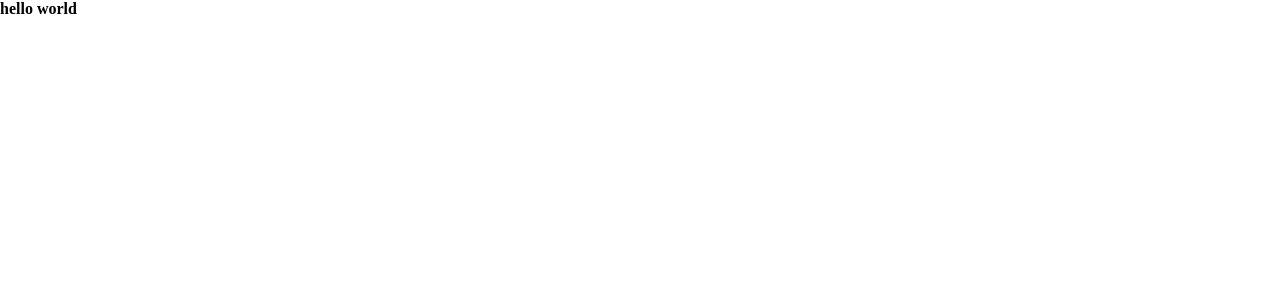
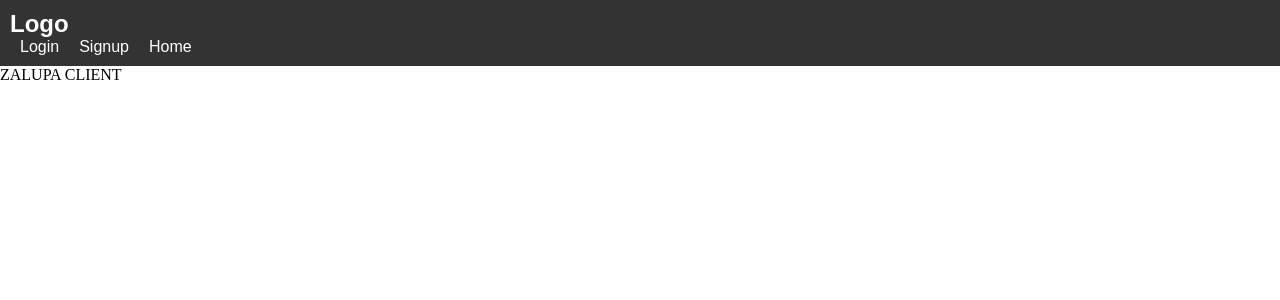
Before and after one commit to MaxKovalski/Max-Tickets, a React (Vite) app in the folder frontend/: page /create-ticket in a window 1280 px wide. Before the commit this address had no page. Shown: the top 300 px of the page. Built offline with nearby package versions, Linux system fonts and the light colour scheme.

Commit message:
added-frontPermissions

```diff
--- a/frontend/package.json
+++ b/frontend/package.json
@@ -12,6 +12,7 @@
   "dependencies": {
     "framer-motion": "^11.0.6",
     "joi": "^17.12.2",
+    "jwt-decode": "^4.0.0",
     "react": "^18.2.0",
     "react-dom": "^18.2.0",
     "react-router-dom": "^6.22.0"
--- a/frontend/src/App.jsx
+++ b/frontend/src/App.jsx
@@ -1,12 +1,27 @@
+import React from "react";
 import Router from "./Router.jsx";
 import "./App.css";
+import { userPermissions } from "./Components/Permission.jsx";
+import NavBar from "./Components/NavBar.jsx";
+export const GeneralContext = React.createContext();
+function App() {
+  const [userData, setUserData] = React.useState();
+  const [userPermission, setUserPermission] = React.useState(
+    userPermissions.none
+  );
+  return (
+    <GeneralContext.Provider
+      value={{
+        userData,
+        setUserData,
+        userPermission,
+        setUserPermission,
+      }}
+    >
+      <NavBar></NavBar>
 
-function App() {
-  return (
-    <>
-      <h4>hello world</h4>
       <Router />
-    </>
+    </GeneralContext.Provider>
   );
 }
 
--- /dev/null
+++ b/frontend/src/Components/NavBar.jsx
@@ -0,0 +1,44 @@
+import React, { useContext } from "react";
+import { Link } from "react-router-dom";
+import { GeneralContext } from "../App";
+import {
+  userPermissions,
+  pagesPerUser,
+  checkPermissions,
+} from "../Components/Permission.jsx";
+export default function NavBar() {
+  const { setUserData, setUserPermission, userPermission } =
+    React.useContext(GeneralContext);
+  const navStyle = {
+    backgroundColor: "#333",
+    color: "white",
+    padding: "10px",
+    fontFamily: "Arial",
+  };
+
+  const navLinkStyle = {
+    color: "white",
+    textDecoration: "none",
+    margin: "0 10px",
+  };
+
+  // Filter pages based on the current user's permissions
+  const allowedPages = pagesPerUser.filter((page) =>
+    checkPermissions(page.permissions, userPermission)
+  );
+
+  return (
+    <nav style={navStyle}>
+      <h1>Logo</h1>
+      <ul style={{ listStyleType: "none", display: "flex" }}>
+        {allowedPages.map((page) => (
+          <li key={page.route}>
+            <Link to={page.route} style={navLinkStyle}>
+              {page.title}
+            </Link>
+          </li>
+        ))}
+      </ul>
+    </nav>
+  );
+}
--- /dev/null
+++ b/frontend/src/Components/Permission.jsx
@@ -0,0 +1,46 @@
+export const userPermissions = {
+  none: "none",
+  client: "client",
+  tech: "tech",
+  manager: "manager",
+  admin: "admin",
+};
+
+export const checkPermissions = (permissions, userPermissions) => {
+  return permissions.includes(userPermissions);
+};
+export const pagesPerUser = [
+  { route: "/login", title: "Login", permissions: [userPermissions.none] },
+  { route: "/signup", title: "Signup", permissions: [userPermissions.none] },
+  {
+    route: "/",
+    title: "Home",
+    permissions: [
+      userPermissions.none,
+      userPermissions.client,
+      userPermissions.tech,
+      userPermissions.manager,
+      userPermissions.admin,
+    ],
+  },
+  {
+    route: "/create-ticket",
+    title: "Create Ticket",
+    permissions: [userPermissions.client, userPermissions.admin],
+  },
+  {
+    route: "/it-support",
+    title: "Open-Tickets",
+    permissions: [userPermissions.tech, userPermissions.admin],
+  },
+  {
+    route: "/manager-dashboard",
+    title: "DashBoard",
+    permissions: [userPermissions.manager, userPermissions.admin],
+  },
+  {
+    route: "/admin-dashboard",
+    title: "Admin DashBoard",
+    permissions: [userPermissions.admin],
+  },
+];
--- a/frontend/src/Router.jsx
+++ b/frontend/src/Router.jsx
@@ -1,11 +1,15 @@
 import { BrowserRouter, Route, Routes } from "react-router-dom";
 import Login from "./pages/auth/Login/Login.jsx";
 import SignUp from "./pages/auth/Signup/SignUp.jsx";
+import Admin from "./pages/auth/Admin.jsx";
+import Client from "./pages/client/Client.jsx";
 export default function Router() {
   return (
     <Routes>
       <Route path="/login" element={<Login />} />
       <Route path="/signup" element={<SignUp />} />
+      <Route path="/create-ticket" element={<Client />} />
+      <Route path="/admin-dashboard" element={<Admin />} />
     </Routes>
   );
 }
--- a/frontend/src/main.jsx
+++ b/frontend/src/main.jsx
@@ -3,7 +3,6 @@ import ReactDOM from "react-dom/client";
 import App from "./App.jsx";
 import "./index.css";
 import { BrowserRouter } from "react-router-dom";
-
 ReactDOM.createRoot(document.getElementById("root")).render(
   <BrowserRouter>
     <App />
--- /dev/null
+++ b/frontend/src/pages/auth/Admin.jsx
@@ -0,0 +1,7 @@
+import React from "react";
+
+const Admin = () => {
+  return <div>ZALUPA ADMIN</div>;
+};
+
+export default Admin;
--- a/frontend/src/pages/auth/Login/Login.jsx
+++ b/frontend/src/pages/auth/Login/Login.jsx
@@ -1,6 +1,8 @@
 import React from "react";
 import LoginForm from "./LoginForm";
 import Joi from "joi";
+import { jwtDecode } from "jwt-decode";
+import { GeneralContext } from "../../../App";
 const schema = Joi.object({
   email: Joi.string().email({ tlds: false }).required().messages({
     "string.empty": "*Email Address is required",
@@ -17,6 +19,7 @@ export default function Login() {
   const [formData, setFormData] = React.useState({});
   const [error, setError] = React.useState({});
   const [checkUser, setCheckUser] = React.useState(false);
+  const { setUserData, setUserPermission } = React.useContext(GeneralContext);
   const handleFieldValidation = (event) => {
     const { name, value } = event.target;
     const object = { ...formData, [name]: value };
@@ -24,7 +27,7 @@ export default function Login() {
     const fieldSchema = schema.extract(name);
     const { error } = fieldSchema.validate(value);
     if (error) {
-      setError((prevErrors) => ({
+      return setError((prevErrors) => ({
         ...prevErrors,
         [name]: error.details[0].message,
       }));
@@ -37,8 +40,11 @@ export default function Login() {
     }
   };
   const handleSubmit = async (e) => {
+    e.preventDefault();
+    if (!formData.email || !formData.password) {
+      return;
+    }
     try {
-      e.preventDefault();
       if (Object.keys(error).length === 0) {
         const formInputs = new FormData(e.target);
         const formProps = Object.fromEntries(formInputs);
@@ -50,17 +56,30 @@ export default function Login() {
         });
         const data = await response.json();
 
-        if (!response.ok) {
+        if (!response.ok || data.error) {
           setCheckUser(true);
-          console.error(checkUser);
-        } else if (data.error) {
-          setCheckUser(true);
-          console.error(checkUser);
         } else {
           setCheckUser(false);
-          console.error(checkUser);
         }
-        console.log(data);
+        if (typeof data.token === "string") {
+          localStorage.setItem("token", data.token);
+          const userAuth = jwtDecode(data.token);
+          localStorage.setItem("token", data.token);
+          setUserData(userAuth);
+          if (userAuth.permission === "client") {
+            setUserPermission(userAuth.permission);
+            console.log("client");
+          } else if (userAuth.permission === "tech") {
+            console.log("tech");
+            setUserPermission(userAuth.permission);
+          } else if (userAuth.permission === "manager") {
+            setUserPermission(userAuth.permission);
+            console.log("manager");
+          } else if (userAuth.permission === "admin") {
+            setUserPermission(userAuth.permission);
+            console.log("admin");
+          }
+        }
       }
     } catch (error) {
       console.log(error);
--- /dev/null
+++ b/frontend/src/pages/client/Client.jsx
@@ -0,0 +1,7 @@
+import React from "react";
+
+const Client = () => {
+  return <div>ZALUPA CLIENT</div>;
+};
+
+export default Client;
```
Also changed, not shown: frontend/src/pages/create_ticket/CreateTicket.jsx (added, +7 -0 lines), 2 other files (tests, documents, lock files or other folders).
